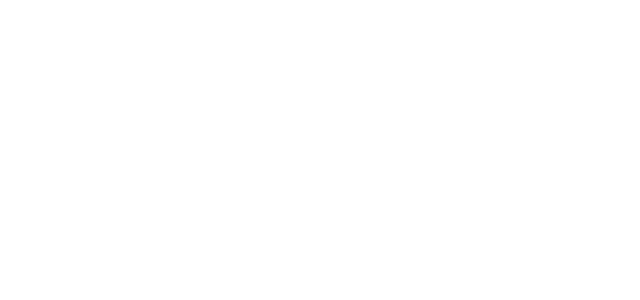
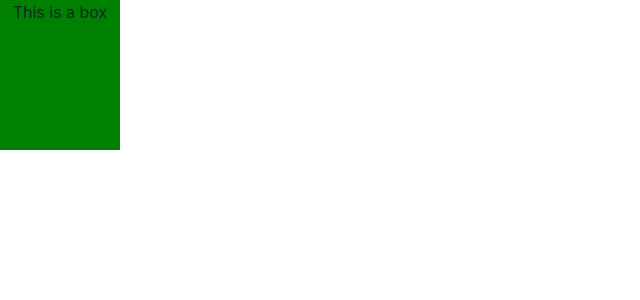
Before and after one commit to 6hartanto/chakra-ui-beginner-pricing-page, a React (Vite) app: page / in a window 1280 px wide. Shown: the top 300 px of the page, without its empty margins (0-640 px from the left). Built offline with nearby package versions, Linux system fonts and the light colour scheme.

Commit message:
layout components: box

```diff
--- a/src/App.tsx
+++ b/src/App.tsx
@@ -1,8 +1,10 @@
 import './App.css'
+import { Box } from '@chakra-ui/react'
 
 function App() {
   return (
     <div className="App">
+      <Box as='section' bg='green' w='120px' h='150px'>This is a box</Box>
     </div>
   )
 }
```
